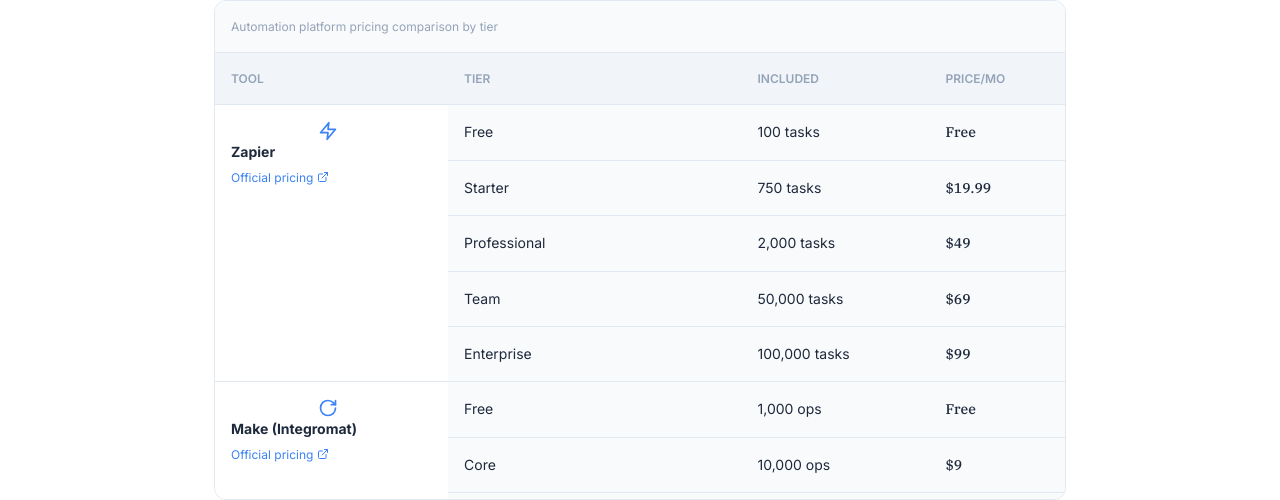
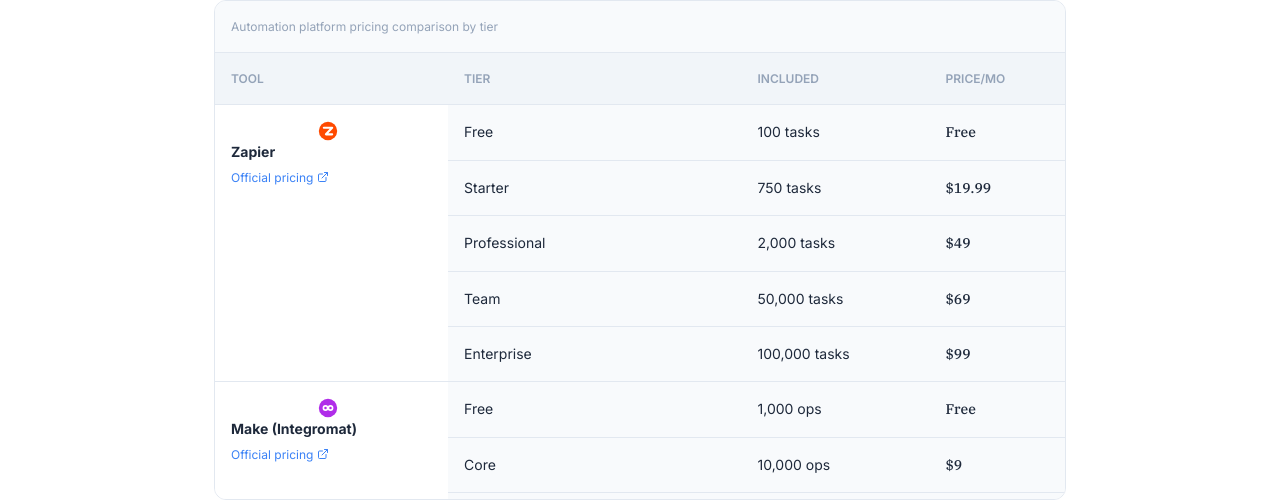
Before and after one commit to Goku007007/automation-roi-calculator, a React (Vite) app in the folder app/: page /docs in a window 1280 px wide. Shown: the part 300-800 px from the top of the page. Built offline with nearby package versions, Linux system fonts and the light colour scheme.

Commit message:
style: replace generic tool icons with brand-colored logos

```diff
--- a/app/src/components/ui/Icons.jsx
+++ b/app/src/components/ui/Icons.jsx
@@ -123,37 +123,46 @@
 }
 
 // Tool/Platform Icons
+// Brand Logos - with official brand colors
 export function ZapierIcon({ size = 24, className = '' }) {
     return (
-        <svg width={size} height={size} viewBox="0 0 24 24" fill="none" stroke="currentColor" strokeWidth="2" strokeLinecap="round" strokeLinejoin="round" className={className}>
-            <polygon points="13 2 3 14 12 14 11 22 21 10 12 10 13 2" />
+        <svg width={size} height={size} viewBox="0 0 24 24" fill="none" className={className}>
+            {/* Zapier "Z" bolt logo - Orange #FF4A00 */}
+            <circle cx="12" cy="12" r="11" fill="#FF4A00" />
+            <path d="M7 8h10L9.5 16H17" stroke="white" strokeWidth="2.5" strokeLinecap="round" strokeLinejoin="round" fill="none" />
         </svg>
     );
 }
 
 export function MakeIcon({ size = 24, className = '' }) {
     return (
-        <svg width={size} height={size} viewBox="0 0 24 24" fill="none" stroke="currentColor" strokeWidth="2" strokeLinecap="round" strokeLinejoin="round" className={className}>
-            <path d="M21 12a9 9 0 1 1-9-9c2.52 0 4.93 1 6.74 2.74L21 8" />
-            <path d="M21 3v5h-5" />
+        <svg width={size} height={size} viewBox="0 0 24 24" fill="none" className={className}>
+            {/* Make infinity/flow logo - Purple #B02DE9 */}
+            <circle cx="12" cy="12" r="11" fill="#B02DE9" />
+            <path d="M6.5 12c0-1.38 1.12-2.5 2.5-2.5s2.5 1.12 2.5 2.5-1.12 2.5-2.5 2.5S6.5 13.38 6.5 12z" stroke="white" strokeWidth="2" fill="none" />
+            <path d="M12.5 12c0-1.38 1.12-2.5 2.5-2.5s2.5 1.12 2.5 2.5-1.12 2.5-2.5 2.5-2.5-1.12-2.5-2.5z" stroke="white" strokeWidth="2" fill="none" />
         </svg>
     );
 }
 
 export function N8nIcon({ size = 24, className = '' }) {
     return (
-        <svg width={size} height={size} viewBox="0 0 24 24" fill="none" stroke="currentColor" strokeWidth="2" strokeLinecap="round" strokeLinejoin="round" className={className}>
-            <path d="M10 13a5 5 0 0 0 7.54.54l3-3a5 5 0 0 0-7.07-7.07l-1.72 1.71" />
-            <path d="M14 11a5 5 0 0 0-7.54-.54l-3 3a5 5 0 0 0 7.07 7.07l1.71-1.71" />
+        <svg width={size} height={size} viewBox="0 0 24 24" fill="none" className={className}>
+            {/* n8n node connector logo - Coral/Pink #EA4B71 */}
+            <circle cx="12" cy="12" r="11" fill="#EA4B71" />
+            <circle cx="8" cy="12" r="2" fill="white" />
+            <circle cx="16" cy="12" r="2" fill="white" />
+            <path d="M10 12h4" stroke="white" strokeWidth="2" strokeLinecap="round" />
         </svg>
     );
 }
 
 export function PowerAutomateIcon({ size = 24, className = '' }) {
     return (
-        <svg width={size} height={size} viewBox="0 0 24 24" fill="none" stroke="currentColor" strokeWidth="2" strokeLinecap="round" strokeLinejoin="round" className={className}>
-            <circle cx="12" cy="12" r="3" />
-            <path d="M19.4 15a1.65 1.65 0 0 0 .33 1.82l.06.06a2 2 0 0 1 0 2.83 2 2 0 0 1-2.83 0l-.06-.06a1.65 1.65 0 0 0-1.82-.33 1.65 1.65 0 0 0-1 1.51V21a2 2 0 0 1-2 2 2 2 0 0 1-2-2v-.09A1.65 1.65 0 0 0 9 19.4a1.65 1.65 0 0 0-1.82.33l-.06.06a2 2 0 0 1-2.83 0 2 2 0 0 1 0-2.83l.06-.06a1.65 1.65 0 0 0 .33-1.82 1.65 1.65 0 0 0-1.51-1H3a2 2 0 0 1-2-2 2 2 0 0 1 2-2h.09A1.65 1.65 0 0 0 4.6 9a1.65 1.65 0 0 0-.33-1.82l-.06-.06a2 2 0 0 1 0-2.83 2 2 0 0 1 2.83 0l.06.06a1.65 1.65 0 0 0 1.82.33H9a1.65 1.65 0 0 0 1-1.51V3a2 2 0 0 1 2-2 2 2 0 0 1 2 2v.09a1.65 1.65 0 0 0 1 1.51 1.65 1.65 0 0 0 1.82-.33l.06-.06a2 2 0 0 1 2.83 0 2 2 0 0 1 0 2.83l-.06.06a1.65 1.65 0 0 0-.33 1.82V9a1.65 1.65 0 0 0 1.51 1H21a2 2 0 0 1 2 2 2 2 0 0 1-2 2h-.09a1.65 1.65 0 0 0-1.51 1z" />
+        <svg width={size} height={size} viewBox="0 0 24 24" fill="none" className={className}>
+            {/* Power Automate flow logo - Microsoft Blue #0066FF */}
+            <circle cx="12" cy="12" r="11" fill="#0066FF" />
+            <path d="M8 8l8 4-8 4V8z" fill="white" />
         </svg>
     );
 }
```
